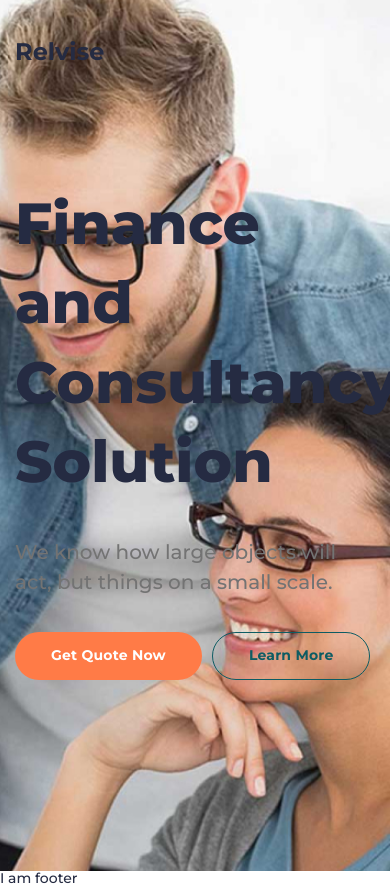
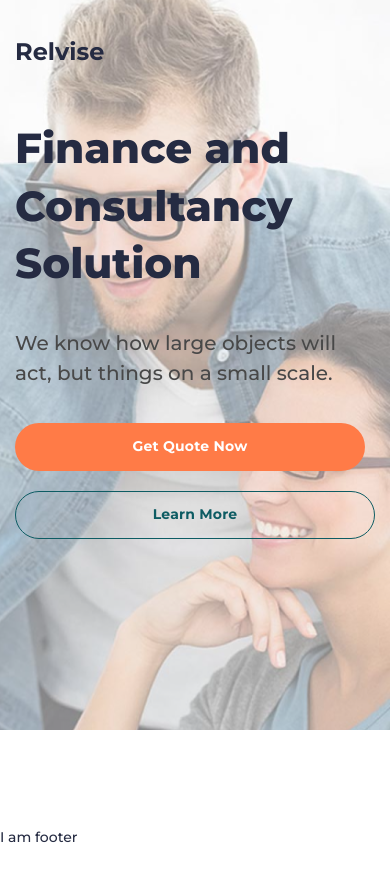
Before and after one commit to AndriiShopiak/relvise, a plain HTML site: page index.html in a window 390 px wide. After the commit the page ends 844 px from the top, so only its background shows below. Drawn offline with Linux system fonts and the light colour scheme.

Commit message:
finish main block

```diff
--- a/css/style.css
+++ b/css/style.css
@@ -131,6 +131,11 @@ body {
     z-index: 2;
     max-width: 509px;
 }
+@media (max-width:992px) {
+    .main-block__body {
+        padding: 120px 0px 191px 0px;
+    }
+}
 .main-block__body > *:not(:last-child) {
     margin: 0px 0px 35px 0px;
 }
@@ -139,13 +144,25 @@ body {
     line-height: 137%;
     font-weight: 800;
 }
+@media (max-width:479px) {
+    .main-block__title {
+        font-size: 42px;
+    }
+}
 .main-block__text {
     color: #737373;
     font-size: 20px;
     line-height: 150%;
 }
+@media (max-width:479px) {
+    .main-block__text {
+        color: #484848;
+    }
+}
 .main-block__buttons {
-    display: inline-flex;
+    display: flex;
+    flex-wrap: wrap;
+    margin: -10px 0;
 }
 .main-block__button {
     border-radius: 37px;
@@ -158,9 +175,15 @@ body {
     font-weight: 700;
     padding: 5px 36px;
     text-align: center;
+    margin: 10px 0;
+}
+@media (max-width:479px) {
+    .main-block__button {
+        flex: 1 1 100%;
+    }
 }
 .main-block__button:not(:last-child){
-    margin: 0px 10px 0px 0px;
+    margin-right: 10px;
 }
 ._orange {
     background: #ff7b47;
@@ -183,5 +206,10 @@ body {
         object-position: right;
     }
 }
+@media (max-width:992px) {
+    .main-block__image {
+        opacity: 0.5;
+    }
+}
 
 /* ---FOOTER-------------------------------------------------- */
```
